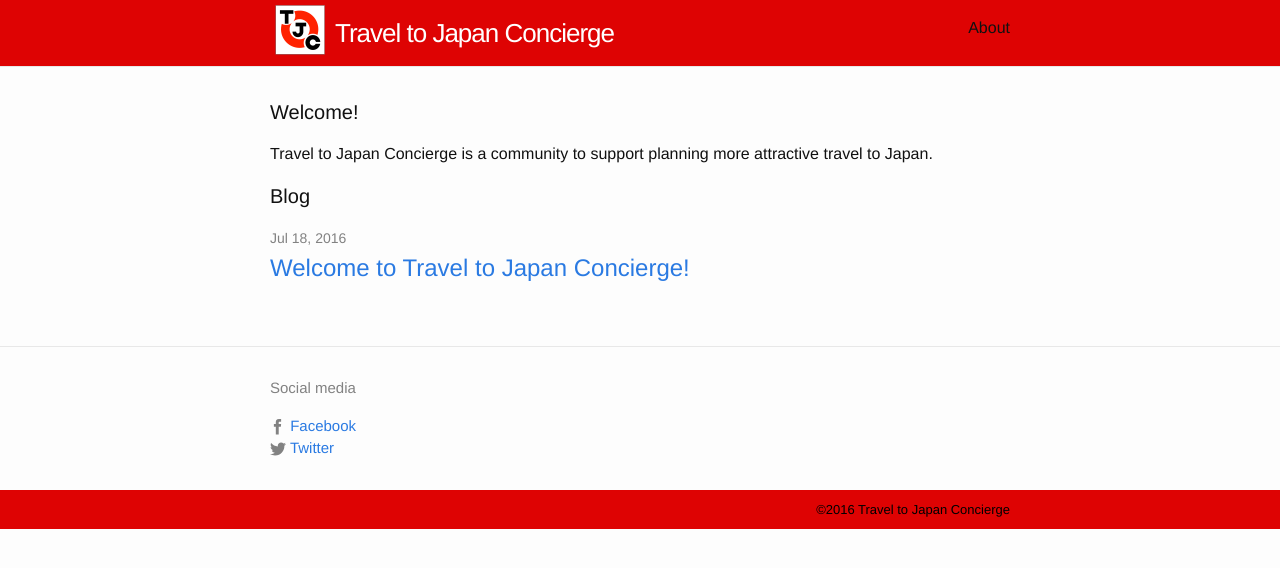
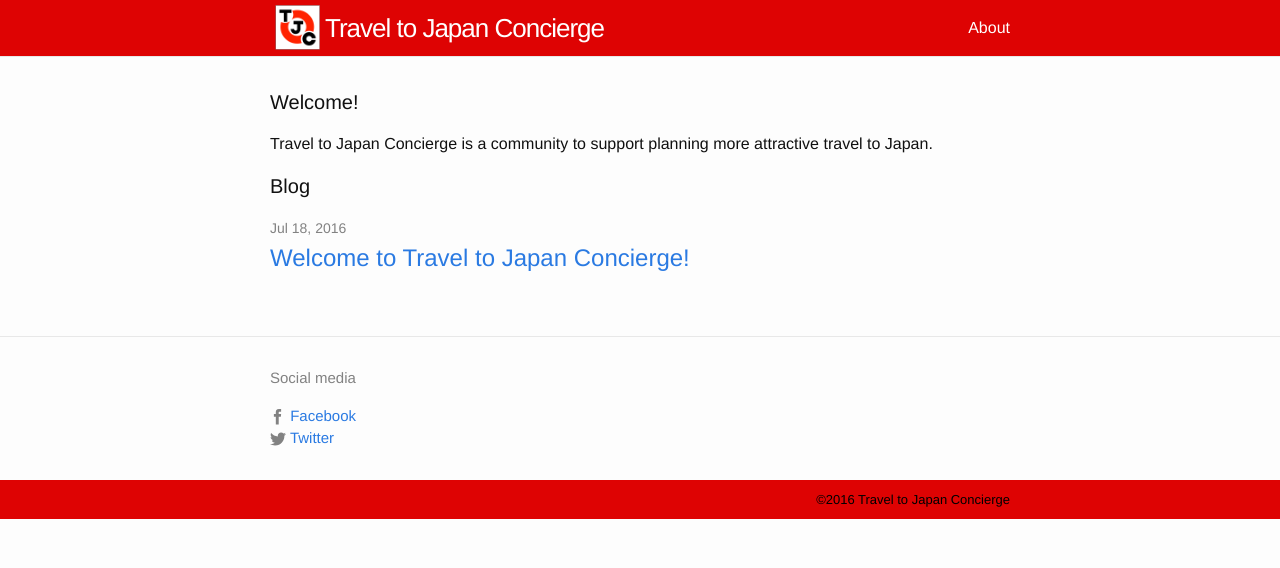
Before and after one commit to tjconcierge/tjconcierge.github.io, a Jekyll site: the page built from index.html, in a window 1280 px wide. Shown: the top 568 px of the page. Built offline with Jekyll 4.4.1, drawn with Linux system fonts in a browser that asks for light colours.

Commit message:
Change nav font color to white from black

```diff
--- a/_includes/footer.html
+++ b/_includes/footer.html
@@ -16,8 +16,8 @@
     </div>
   </div>
 
-
   <div class="copy">
     <div class="wrapper">&copy;2016 Travel to Japan Concierge</div>
   </div>
+
 </footer>
--- a/_sass/_layout.scss
+++ b/_sass/_layout.scss
@@ -10,11 +10,12 @@
 }
 .title {
   float:left;
-  padding:5px;
+//  padding:5px;
 }
 
 .site-logo{
-  max-width: 50px;
+  max-width: 45px;
+  padding: 5px;
 }
 
 .site-title {
@@ -28,7 +29,6 @@
 
     &,
     &:visited {
-//        color: $grey-color-dark;
         color: white;
     }
 }
@@ -42,7 +42,7 @@
     }
 
     .page-link {
-        color: $text-color;
+        color: white;
         line-height: $base-line-height;
 
         // Gaps between nav items, but not on the last one
```
